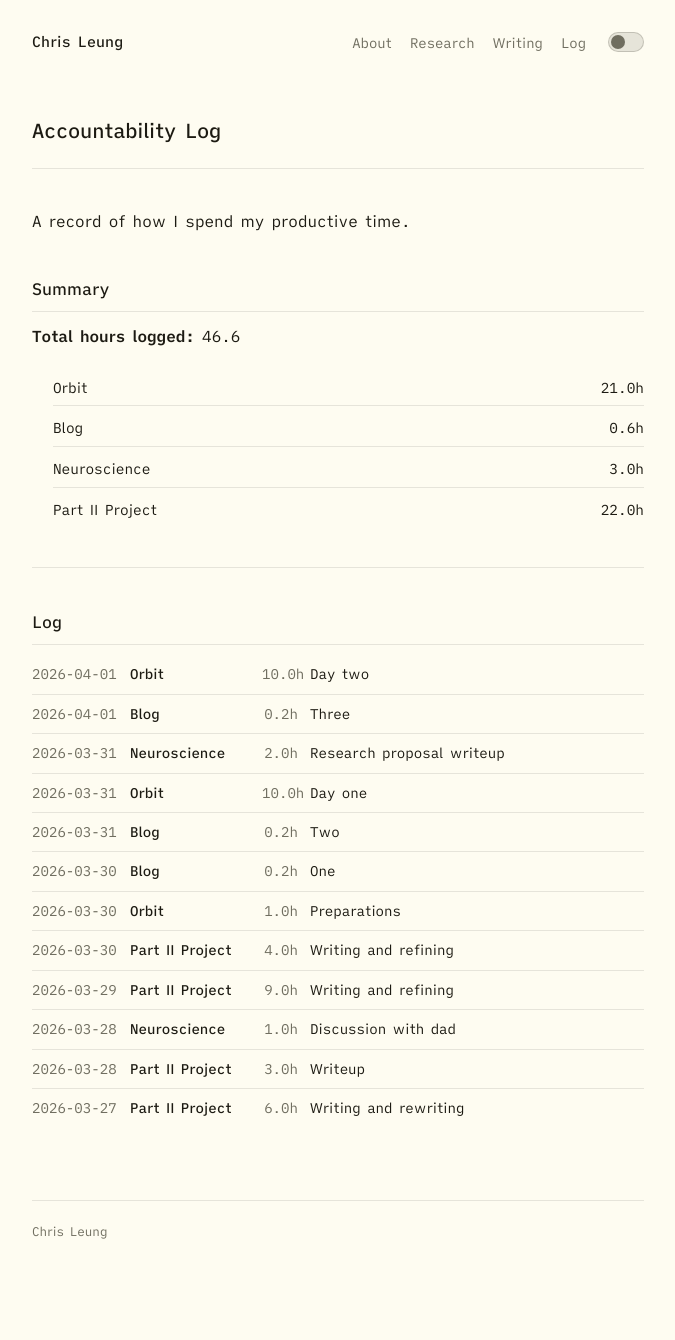
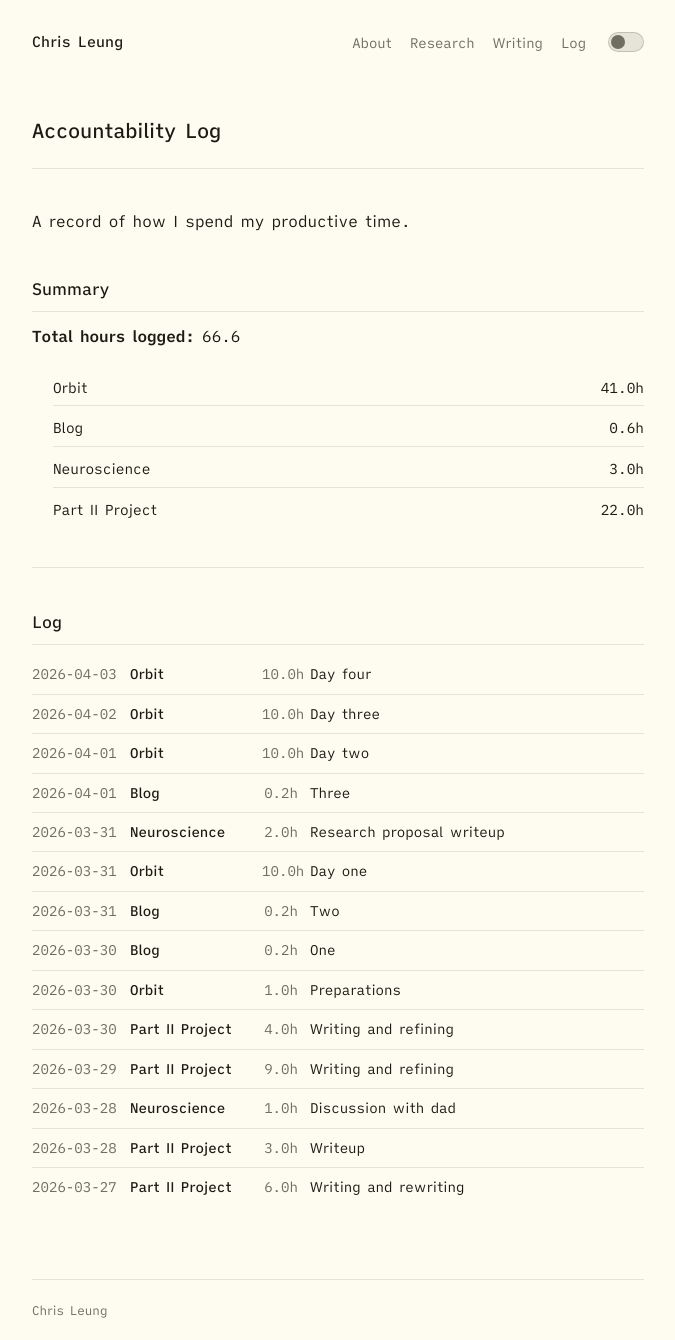
Before and after one commit to leungchristopher/leungchristopher.github.io, a Jekyll site: the page built from _pages/accountability.md, in a window 1280 px wide. Shown: the whole page, without its empty margins (302-977 px from the left). Built offline with Jekyll 4.4.1, drawn with Linux system fonts in a browser that asks for light colours; before the commit the page ends 1261 px from its top, so only the background shows below that.

Commit message:
Update accountability.yml

```diff
--- a/_data/accountability.yml
+++ b/_data/accountability.yml
@@ -1,4 +1,12 @@
 entries:
+  - date: "2026-04-03"
+    project: "Orbit"
+    hours: 10.0
+    description: "Day four"
+  - date: "2026-04-02"
+    project: "Orbit"
+    hours: 10.0
+    description: "Day three"
   - date: "2026-04-01"
     project: "Orbit"
     hours: 10.0
```
